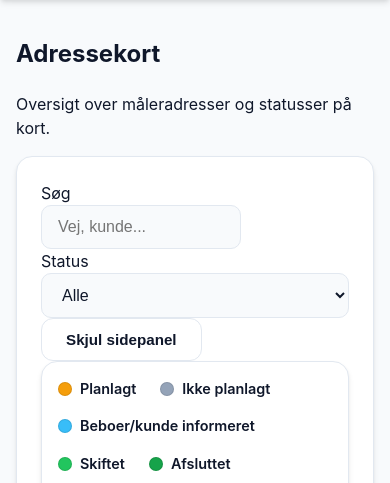
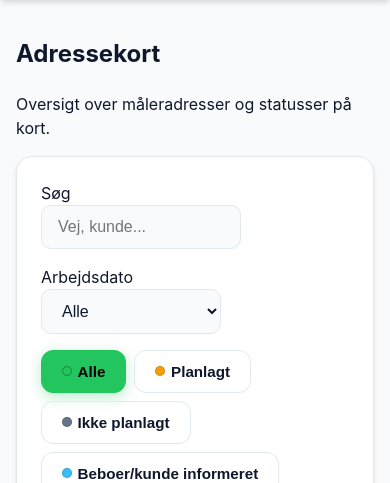
Before and after one commit to Rmelin/MeterReplace, a FastAPI app: page /admin/addresses/map in a window 390 px wide. Shown: the part 55-538 px from the top of the page. Run offline with FastAPI, Linux system fonts and the light colour scheme; the visitor is signed in with stand-in values (Sample User, id 1); tables that the repository leaves empty hold one stand-in row (values such as "Sample post"); grey boxes are pictures that could not be loaded.

Commit message:
Nye UI og bedre til Mobil og at kort

```diff
--- a/app/static/admin_address_map.js
+++ b/app/static/admin_address_map.js
@@ -27,10 +27,12 @@ const MAP_ZOOM = 7
 const MAP_CENTER_ZOOM = 13
 
 const searchInput = document.getElementById('map-search')
-const statusSelect = document.getElementById('map-status')
+const statusButtons = Array.from(
+  document.querySelectorAll('.map-filter-button')
+)
+const dateInput = document.getElementById('map-date')
 const missingList = document.getElementById('missing-list')
 const missingCount = document.getElementById('missing-count')
-const legend = document.getElementById('map-legend')
 const editHint = document.getElementById('edit-hint')
 const selectedList = document.getElementById('selected-list')
 const selectedCount = document.getElementById('selected-count')
@@ -51,6 +53,8 @@ let currentEditId = null
 let addresses = []
 let editLabel = ''
 let selectedIds = []
+let activeStatus = 'all'
+let activeFilter = 'status'
 const selectedStorageKey = 'address_map_selected_ids'
 const sidebarStorageKey = 'address_map_hide_sidebar'
 
@@ -65,24 +69,20 @@ const updateEditHint = () => {
 }
 
 
-const buildLegend = () => {
-  legend.innerHTML = ''
-  Object.entries(STATUS_COLORS).forEach(([status, color]) => {
-    const item = document.createElement('div')
-    item.className = 'map-legend-item'
-    item.innerHTML = `
-      <span class="map-legend-swatch" style="background: ${color}"></span>
-      <span>${STATUS_LABELS[status] || status}</span>
-    `
-    legend.appendChild(item)
+const applyFilterSwatches = () => {
+  statusButtons.forEach((button) => {
+    const status = button.dataset.status
+    const filter = button.dataset.filter
+    let color = ''
+    if (filter === 'selected') {
+      color = SELECTED_COLOR
+    } else if (status && status !== 'all') {
+      color = STATUS_COLORS[status] || STATUS_COLORS.unplanned
+    }
+    if (color) {
+      button.style.setProperty('--status-color', color)
+    }
   })
-  const selectedItem = document.createElement('div')
-  selectedItem.className = 'map-legend-item'
-  selectedItem.innerHTML = `
-    <span class="map-legend-swatch" style="background: ${SELECTED_COLOR}"></span>
-    <span>Markeret</span>
-  `
-  legend.appendChild(selectedItem)
 }
 
 const normalizeStatus = (status) => (status || '').trim().toLowerCase()
@@ -130,12 +130,23 @@ const loadSidebarState = () => {
   updateSidebarToggle(hidden)
 }
 
+const getVisibleAddresses = () => {
+  if (activeFilter === 'selected') {
+    return addresses.filter((row) => selectedIds.includes(row.id))
+  }
+  return addresses
+}
+
 const updateMarkers = () => {
   markerLayer.clearLayers()
-  addresses
+  getVisibleAddresses()
     .filter((row) => row.latitude !== null && row.longitude !== null)
     .forEach((row) => {
       const isSelected = selectedIds.includes(row.id)
+      const statusLabel =
+        row.status_label ||
+        STATUS_LABELS[normalizeStatus(row.status)] ||
+        row.status
       const marker = L.circleMarker([row.latitude, row.longitude], {
         radius: isSelected ? 9 : 7,
         color: isSelected ? SELECTED_COLOR : statusColor(row.status),
@@ -145,7 +156,7 @@ const updateMarkers = () => {
       })
       marker.bindPopup(
         `<strong>${row.street} ${row.house_no}</strong><br>${row.zip} ${row.city}<br>${
-          STATUS_LABELS[normalizeStatus(row.status)] || row.status
+          statusLabel
         }<br><div class="map-popup-actions">
           <button type="button" class="ghost-button map-popup-button" data-action="edit-coords" data-address-id="${
             row.id
@@ -174,7 +185,7 @@ const fitMapToVisible = () => {
 
 const renderMissingList = () => {
   missingList.innerHTML = ''
-  const missing = addresses.filter(
+  const missing = getVisibleAddresses().filter(
     (row) => row.latitude === null || row.longitude === null
   )
   missingCount.textContent = String(missing.length)
@@ -244,7 +255,11 @@ const renderSelectedList = () => {
     item.innerHTML = `
       <div class="map-list-main">
         <span>${row.street} ${row.house_no}</span>
-        <span class="hint">${STATUS_LABELS[normalizeStatus(row.status)] || row.status}</span>
+        <span class="hint">${
+          row.status_label ||
+          STATUS_LABELS[normalizeStatus(row.status)] ||
+          row.status
+        }</span>
       </div>
       <button type="button" class="ghost-button" data-address-id="${row.id}">Fjern</button>
     `
@@ -263,8 +278,11 @@ const loadMapData = async () => {
   if (searchInput.value.trim()) {
     params.set('q', searchInput.value.trim())
   }
-  if (statusSelect.value && statusSelect.value !== 'all') {
-    params.set('status', statusSelect.value)
+  if (activeFilter !== 'selected' && activeStatus !== 'all') {
+    params.set('status', activeStatus)
+  }
+  if (dateInput && dateInput.value) {
+    params.set('date', dateInput.value)
   }
   const response = await fetch(`/admin/addresses/map-data?${params.toString()}`)
   const data = await response.json()
@@ -346,7 +364,24 @@ const triggerSearch = () => {
 }
 
 searchInput.addEventListener('input', triggerSearch)
-statusSelect.addEventListener('change', loadMapData)
+if (dateInput) {
+  dateInput.addEventListener('change', loadMapData)
+}
+statusButtons.forEach((button) => {
+  button.addEventListener('click', () => {
+    const status = button.dataset.status
+    const filter = button.dataset.filter
+    if (filter === 'selected') {
+      activeFilter = 'selected'
+    } else {
+      activeFilter = 'status'
+      activeStatus = status || 'all'
+    }
+    statusButtons.forEach((node) => node.classList.remove('is-active'))
+    button.classList.add('is-active')
+    loadMapData()
+  })
+})
 if (selectedClear) {
   selectedClear.addEventListener('click', () => {
     selectedIds = []
@@ -394,7 +429,7 @@ const loadMapCenter = async () => {
   }
 }
 
-buildLegend()
+applyFilterSwatches()
 updateEditHint()
 loadSelectedIds()
 loadSidebarState()
--- a/app/static/styles.css
+++ b/app/static/styles.css
@@ -398,6 +398,66 @@ a.chip:hover {
 .address-map { height: 700px; border-radius: 20px; border: 1px solid var(--border); box-shadow: var(--shadow); }
 .map-legend-item { display: flex; align-items: center; gap: 0.5rem; font-size: 0.9rem; font-weight: 600; }
 .map-legend-swatch { width: 14px; height: 14px; border-radius: 50%; border: 1px solid rgba(0, 0, 0, 0.1); flex-shrink: 0; }
+.map-filters { display: flex; flex-wrap: wrap; gap: 1rem; align-items: flex-end; }
+.map-filter-buttons { display: flex; flex-wrap: wrap; gap: 0.5rem; }
+.map-filter-button { position: relative; }
+.map-filter-swatch {
+    width: 10px;
+    height: 10px;
+    border-radius: 50%;
+    background: var(--status-color, transparent);
+    border: 1px solid rgba(0, 0, 0, 0.15);
+    display: inline-block;
+    flex-shrink: 0;
+    margin-right: 0.35rem;
+}
+.map-filter-button.is-active .map-filter-swatch {
+    border-color: rgba(0, 0, 0, 0.3);
+}
+.map-filter-button.is-active {
+    background: var(--accent);
+    color: #000;
+    border-color: var(--accent);
+    box-shadow: 0 4px 14px rgba(var(--accent-rgb), 0.3);
+}
+.map-filter-date input,
+.map-filter-date select { width: 180px; }
+.leaflet-popup-content-wrapper {
+    background: var(--card) !important;
+    color: var(--text) !important;
+    border: 1px solid var(--border) !important;
+    box-shadow: var(--shadow) !important;
+}
+
+.leaflet-popup-tip {
+    background: var(--card) !important;
+    border: 1px solid var(--border) !important;
+}
+
+.leaflet-popup-content {
+    color: var(--text) !important;
+    margin: 0.75rem 1rem !important;
+}
+
+.leaflet-popup-content a { color: var(--accent) !important; }
+
+.leaflet-popup-content .map-popup-actions {
+    display: flex;
+    flex-direction: column;
+    gap: 0.5rem;
+    margin-top: 0.5rem;
+}
+
+.leaflet-popup-content .ghost-button.map-popup-button {
+    color: #0b0d12 !important;
+    border-color: var(--accent) !important;
+    background: var(--accent) !important;
+    box-shadow: 0 4px 12px rgba(var(--accent-rgb), 0.25) !important;
+}
+
+.leaflet-popup-content .ghost-button.map-popup-button:hover {
+    filter: brightness(1.05) !important;
+}
 
 /* Forms */
 * { box-sizing: border-box; }
--- a/app/templates/admin_address_map.html
+++ b/app/templates/admin_address_map.html
@@ -22,22 +22,57 @@
                 Søg
                 <input type="text" id="map-search" placeholder="Vej, kunde..." style="width: 200px;" />
             </label>
-            <label>
-                Status
-                <select id="map-status">
-                    {% for item in status_filters %}
-                        <option value="{{ item.value }}">{{ item.label }}</option>
+            <label class="map-filter-date">
+                Arbejdsdato
+                <select id="map-date">
+                    <option value="">Alle</option>
+                    {% for day in availability_dates %}
+                        <option value="{{ day.strftime('%Y-%m-%d') }}">{{ day.strftime('%d/%m/%Y') }}</option>
                     {% endfor %}
                 </select>
             </label>
+            <div class="map-filter-buttons option-buttons" id="map-status-buttons" aria-label="Status filter">
+                <button type="button" class="option-button map-filter-button is-active" data-status="all">
+                    <span class="map-filter-swatch"></span>
+                    Alle
+                </button>
+                <button type="button" class="option-button map-filter-button" data-status="planned">
+                    <span class="map-filter-swatch"></span>
+                    Planlagt
+                </button>
+                <button type="button" class="option-button map-filter-button" data-status="unplanned">
+                    <span class="map-filter-swatch"></span>
+                    Ikke planlagt
+                </button>
+                <button type="button" class="option-button map-filter-button" data-status="informed">
+                    <span class="map-filter-swatch"></span>
+                    Beboer/kunde informeret
+                </button>
+                <button type="button" class="option-button map-filter-button" data-status="completed">
+                    <span class="map-filter-swatch"></span>
+                    Skiftet
+                </button>
+                <button type="button" class="option-button map-filter-button" data-status="closed">
+                    <span class="map-filter-swatch"></span>
+                    Afsluttet
+                </button>
+                <button type="button" class="option-button map-filter-button" data-status="not_home">
+                    <span class="map-filter-swatch"></span>
+                    Ikke hjemme
+                </button>
+                <button type="button" class="option-button map-filter-button" data-status="needs_reschedule">
+                    <span class="map-filter-swatch"></span>
+                    Behov for ny dato
+                </button>
+                <button type="button" class="option-button map-filter-button" data-filter="selected">
+                    <span class="map-filter-swatch"></span>
+                    Markeret
+                </button>
+            </div>
             <button type="button" class="ghost-button" id="map-sidebar-toggle">Sidepanel</button>
         </div>
     </div>
 
-    <!-- JS handles the legend in this container -->
-    <div class="card" style="margin-bottom: 1rem; padding: 1rem;">
-        <div class="map-legend" id="map-legend" style="display: flex; flex-wrap: wrap; gap: 1rem 1.5rem; align-items: center;"></div>
-    </div>
     <div class="map-layout">
         <div id="address-map" class="address-map"></div>
         <aside class="map-sidebar">
```
Also changed, not shown: app/routes/admin_addresses.py (+69 -1 lines), app/templates/admin_appointments.html (+6 -6 lines), app/templates/admin_missing_photos.html (+8 -9 lines), app/templates/vvs_tasks.html (+6 -6 lines).
